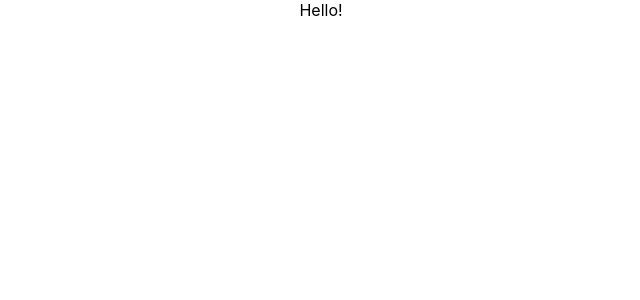
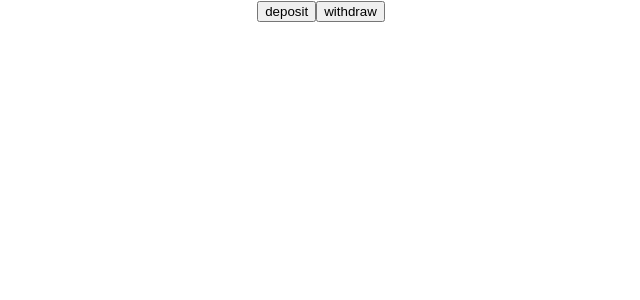
Before and after one commit to chay-chay/react-redux-hook, a React (Create React App) app: page / in a window 1280 px wide. Shown: the top 300 px of the page, without its empty margins (319-959 px from the left). Built offline with nearby package versions, Linux system fonts and the light colour scheme.

Commit message:
Added deposit & withdraw buttons

```diff
--- a/src/App.js
+++ b/src/App.js
@@ -3,7 +3,8 @@ import './App.css';
 function App() {
   return (
     <div className="App">
-      Hello!
+      <button>deposit</button>
+      <button>withdraw</button>
     </div>
   );
 }
```
